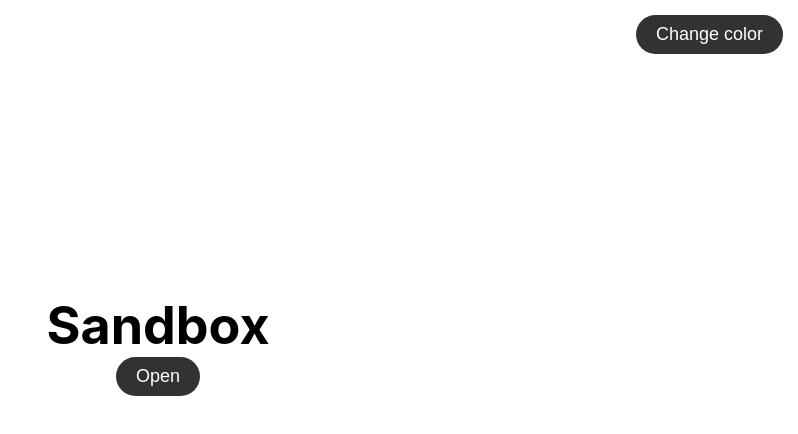
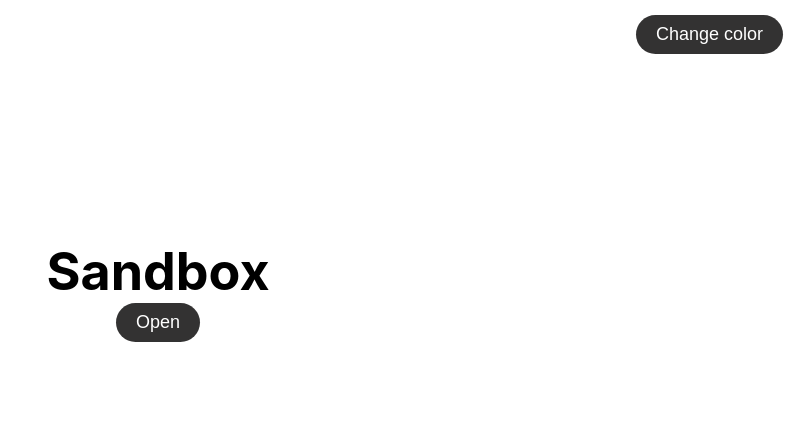
Before and after one commit to Dotroga/Sandbox, a React (Create React App) app: page / in a window 1280 px wide. Shown: the top 434 px of the page, without its empty margins (482-1280 px from the left). Built offline with nearby package versions, Linux system fonts and the light colour scheme.

Commit message:
21.12.2022

```diff
--- a/src/App.scss
+++ b/src/App.scss
@@ -12,10 +12,8 @@
   justify-items: center;
 }
 .color {
-  margin-left: auto;
-  margin-top: 15px;
-  margin-right: 15px;
 }
+
 .info {
   display: grid;
   justify-items: center;
@@ -24,7 +22,7 @@ button {
   font-size: 18px;
   background: #333232;
   border-radius: 30px;
-  color: #fff;
+  color: #ffffff;
   border: 0;
   padding: 9px 20px;
   cursor: pointer;
--- a/src/copmonents/BackgroundColor.js
+++ b/src/copmonents/BackgroundColor.js
@@ -1,19 +1,32 @@
-import React from "react";
+import React, {useState} from "react";
 import hex from './../Hex'
+import './BackgroundColor.scss'
 
 const BackgroundColor = () => {
+    const [hexColor, setHexColor] = useState()
+
     const changeColor = () => {
         document.body.style.backgroundColor = generateHex()
     }
+
     const generateHex = () => {
         let hexColor = '#'
         for(let i=0;i<6;i++) {
             hexColor += hex[Math.floor((Math.random() * hex.length))]
         }
+        setHexColor(hexColor)
         return hexColor
     }
-    return (<button onClick={()=>changeColor()}>
-            Change color
-        </button>)
+
+    return (
+        <div >
+            <button className='changeColor'
+                    onClick={()=>changeColor()}>
+                Change color
+            </button>
+            <div className='hexColor'>
+                {hexColor}
+            </div>
+        </div>)
 }
 export default BackgroundColor;
--- /dev/null
+++ b/src/copmonents/BackgroundColor.scss
@@ -0,0 +1,18 @@
+.changeColor {
+  position: absolute;
+  top: 0;
+  right: 0;
+  margin: 15px;
+}
+.hexColor {
+  position: absolute;
+  margin: 0;
+  top: 50%;
+  left: 50%;
+  transform: translate(-50%, -50%);
+  font-size: 350px;
+  opacity: 0.03;
+  text-shadow: 0px 4px 3px rgb(0, 0, 0),
+  0px 8px 13px rgb(0, 0, 0);
+  pointer-events: none;
+}
```
